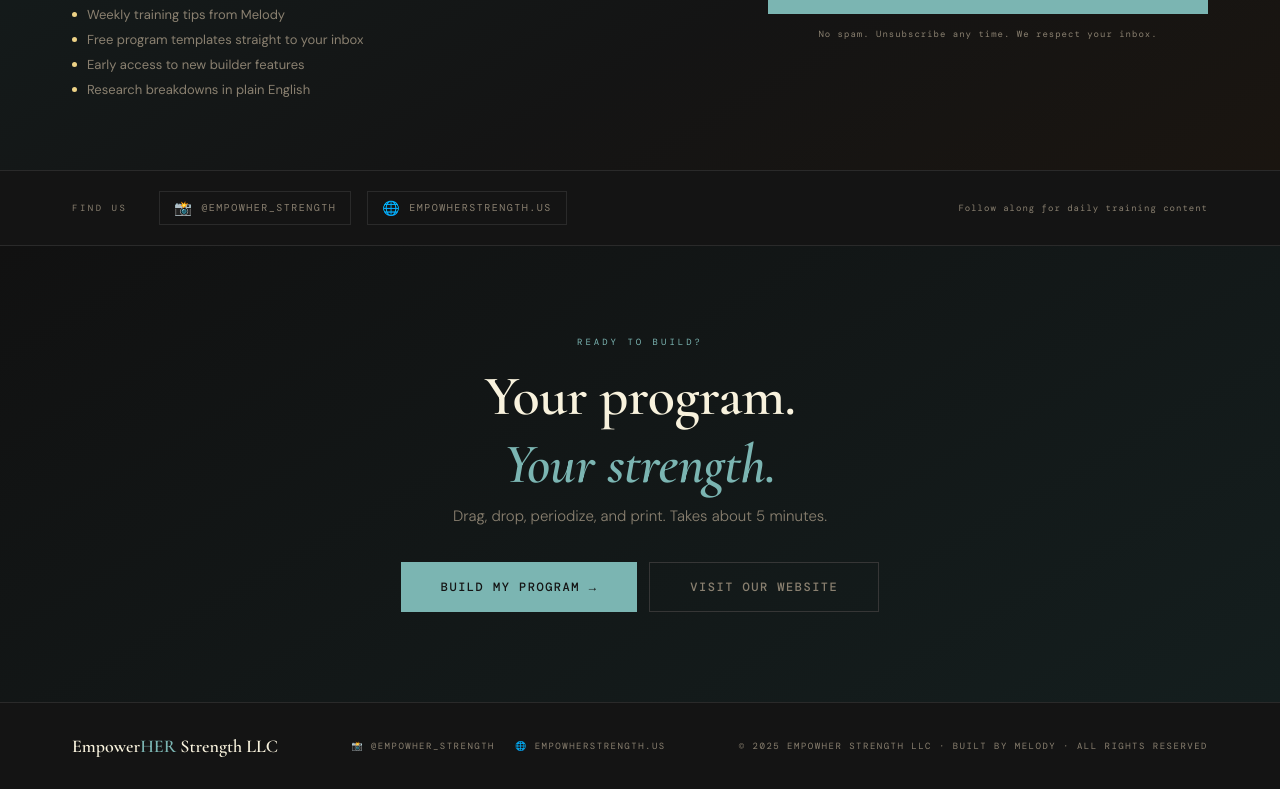
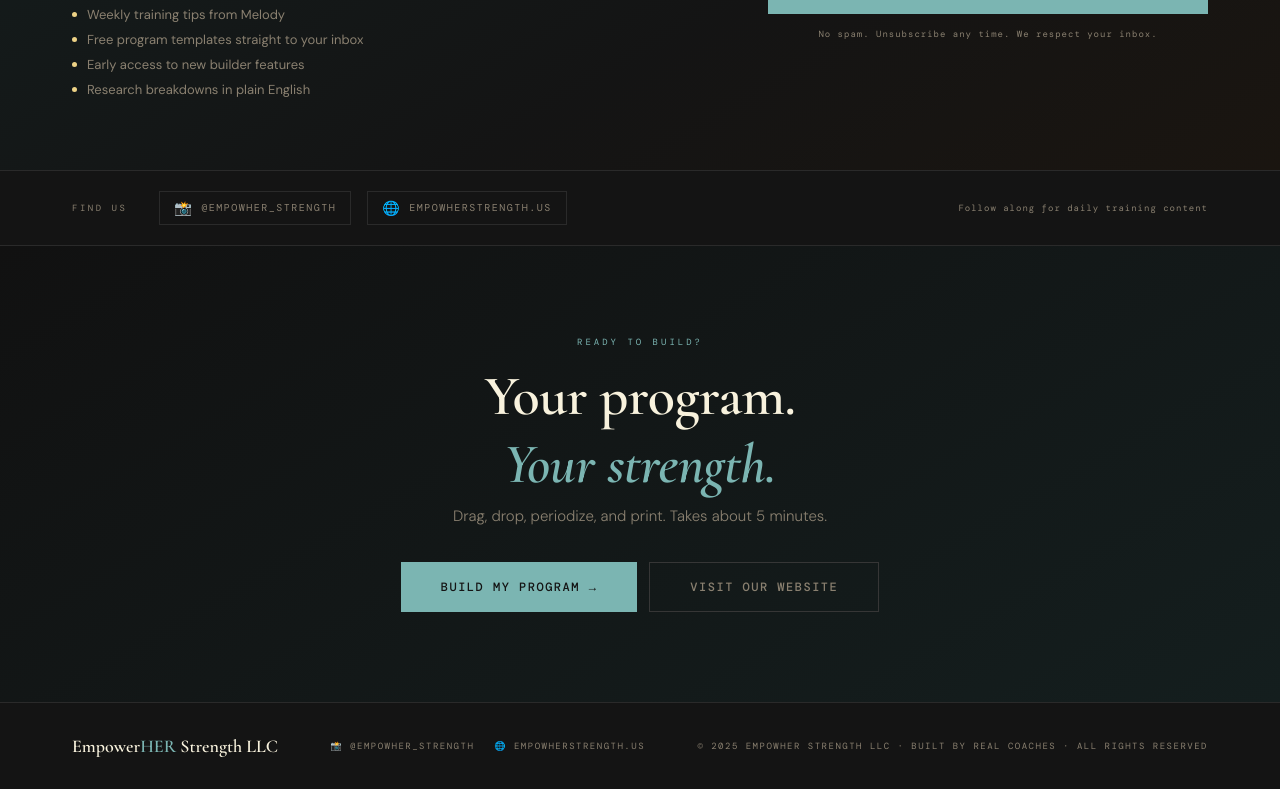
Before and after one commit to Sully98/empowHerProgramBuilder, a React (Vite) app: page / in a window 1280 px wide. Shown: the part 4133-4922 px from the top of the page. Built offline with nearby package versions, Linux system fonts and the light colour scheme; no server answers.

Commit message:
Buily by real coaches
Closes #4

```diff
--- a/src/components/app/PrintProgression.tsx
+++ b/src/components/app/PrintProgression.tsx
@@ -25,7 +25,7 @@
           EmpowHER Strength LLC — Program Builder
         </div>
         <div style={{ fontFamily: 'monospace', fontSize: '10px', color: '#888', letterSpacing: '1px', textTransform: 'uppercase', marginBottom: '20px' }}>
-          Built by Melody · Evidence-Based Training
+          Built by Real Coaches · Evidence-Based Training
         </div>
       </div>
 
@@ -81,7 +81,7 @@
       ))}
 
       <div className="print-footer">
-        EmpowHER Strength LLC · Built by Melody · empowherstrength.us · @empowher_strength on Instagram · Evidence-based programming for everyone
+        EmpowHER Strength LLC · Built by Real Coaches · empowherstrength.us · @empowher_strength on Instagram · Evidence-based programming for everyone
       </div>
     </div>
   );
--- a/src/components/landing/SiteFooter.tsx
+++ b/src/components/landing/SiteFooter.tsx
@@ -10,7 +10,7 @@
           🌐 empowherstrength.us
         </a>
       </div>
-      <div className="footer-copy">© 2025 EmpowHER Strength LLC · Built by Melody · All rights reserved</div>
+      <div className="footer-copy">© 2025 EmpowHER Strength LLC · Built by Real Coaches · All rights reserved</div>
     </footer>
   );
 }
```
